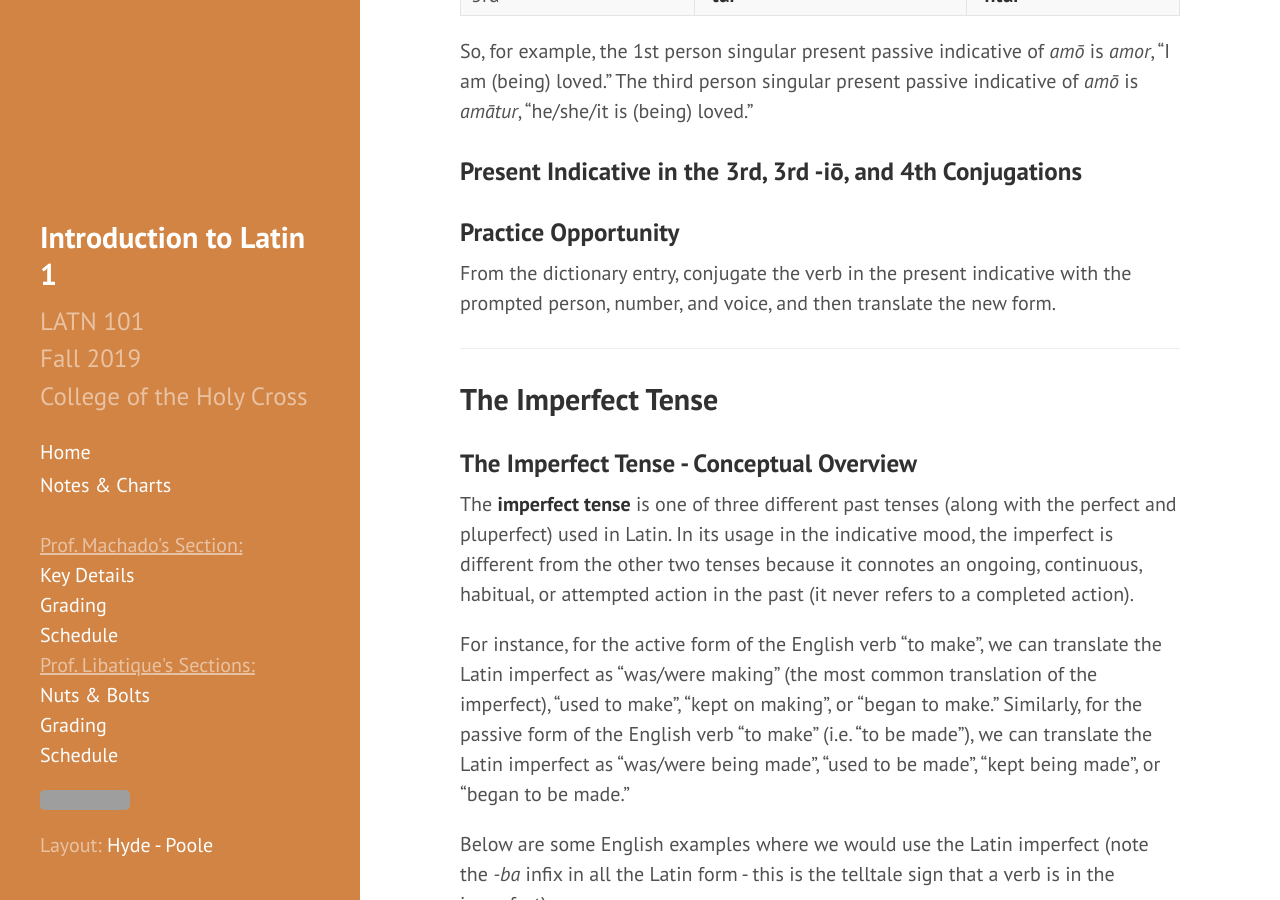
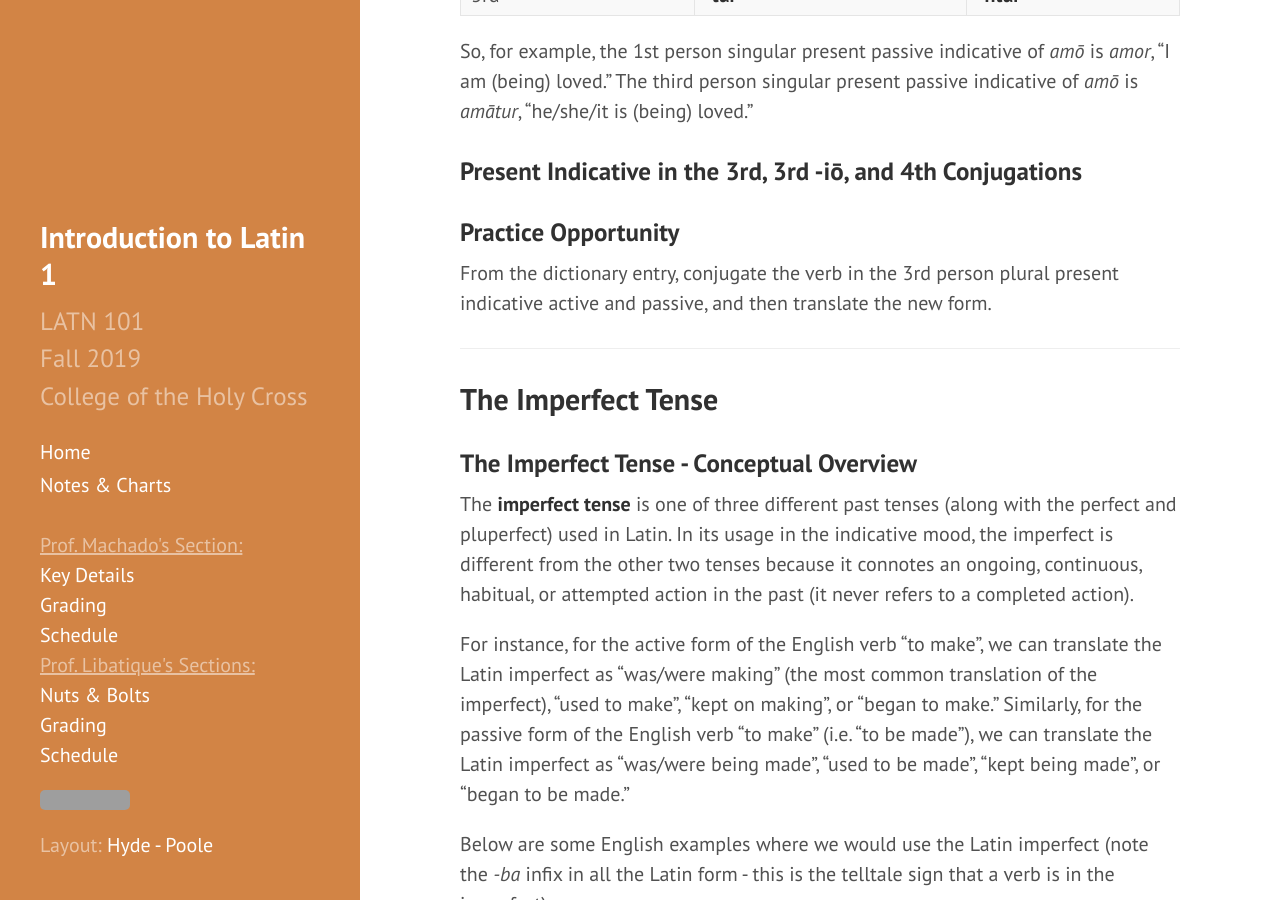
Before and after one commit to DLibatique/LATN102-S20, a Jekyll site: the page built from notes/module-2-tenses.md, in a window 1280 px wide and 900 px high, scrolled down 1935 px. Built offline with Jekyll 4.4.1, drawn with Linux system fonts in a browser that asks for light colours; grey boxes are pictures that could not be loaded.

Commit message:
edited prac op for present tense

```diff
--- a/notes/module-2-tenses.md
+++ b/notes/module-2-tenses.md
@@ -54,7 +54,7 @@ So, for example, the 1st person singular present passive indicative of *amō* is
 
 ### Practice Opportunity
 
-From the dictionary entry, conjugate the verb in the present indicative with the prompted person, number, and voice, and then translate the new form.
+From the dictionary entry, conjugate the verb in the 3rd person plural present indicative active and passive, and then translate the new form.
 
 <hr>
 
```
